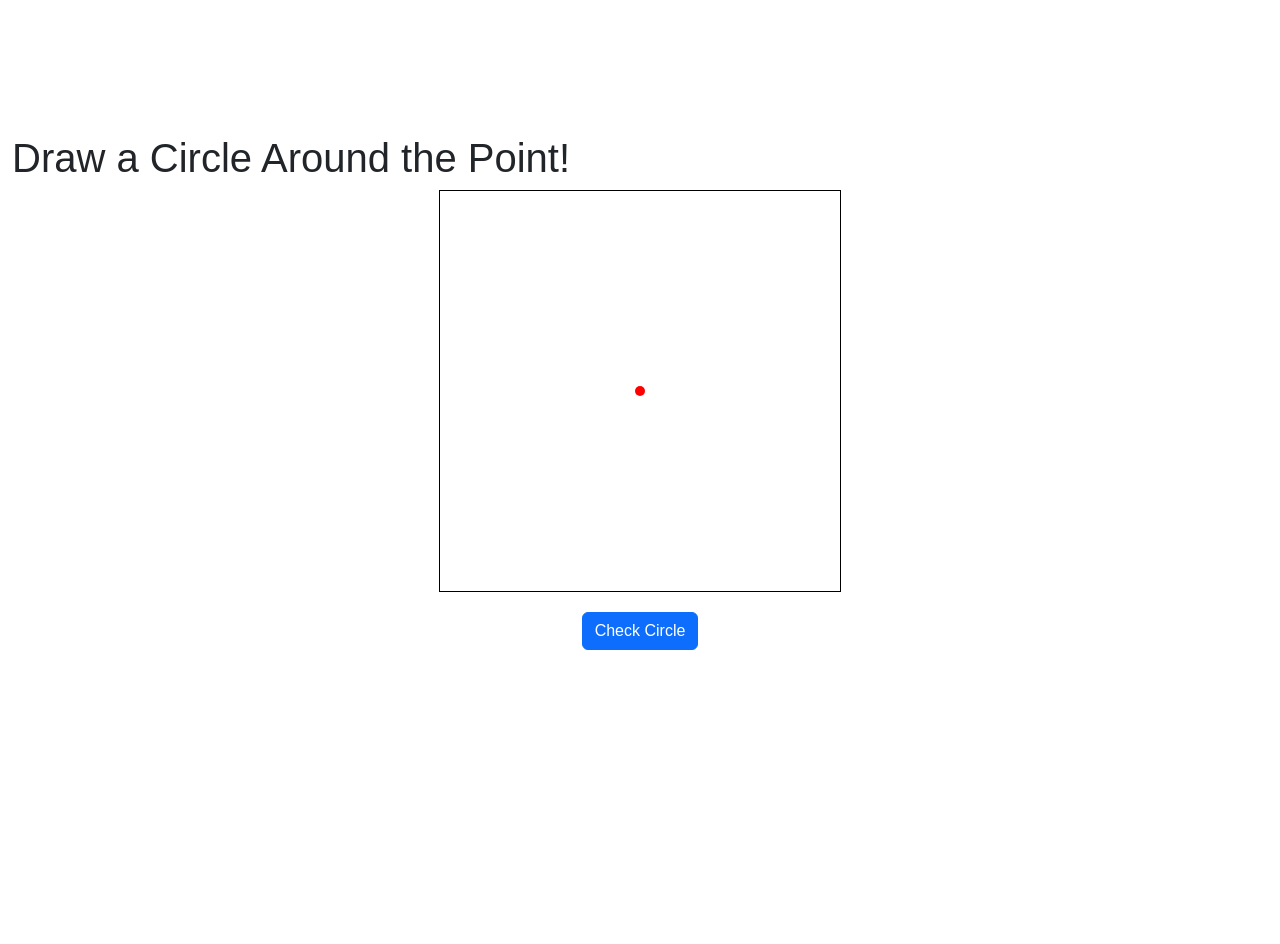
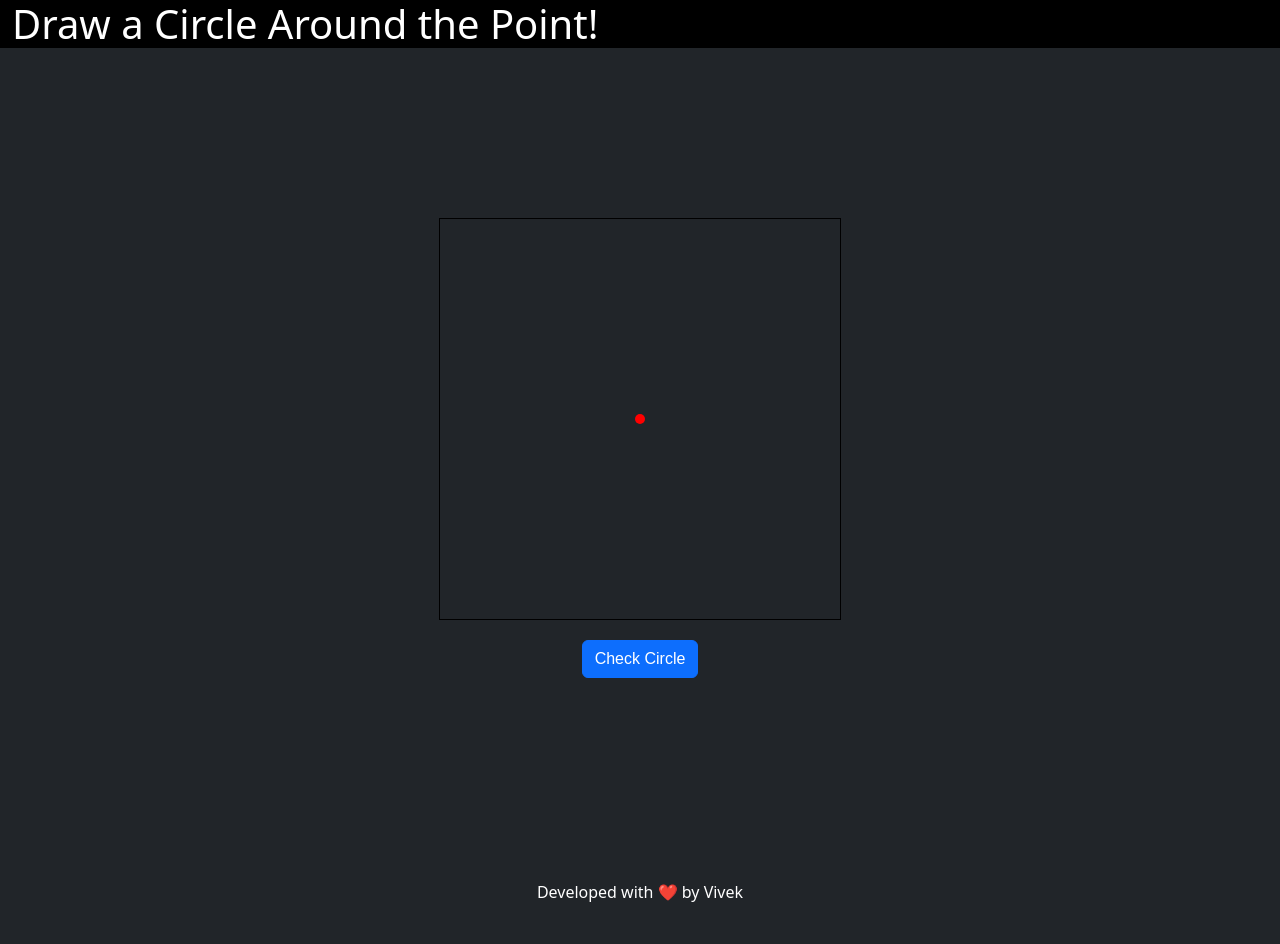
Before and after one commit to imvks786/Games, a plain HTML site: page index.html in a window 1280 px wide. Before the commit the page ends 800 px from the top, so only its background shows below. Drawn offline with nearby package versions, Linux system fonts and the light colour scheme.

Commit message:
Update index.html

```diff
--- a/index.html
+++ b/index.html
@@ -1,12 +1,12 @@
 <!DOCTYPE html>
-<html lang="en">
+<html lang="en" data-bs-theme="dark">
 <head>
-  <meta charset="UTF-8">
-  <meta name="viewport" content="width=device-width, initial-scale=1.0">
-  <link href="https://cdn.jsdelivr.net/npm/bootstrap@5.3.3/dist/css/bootstrap.min.css" rel="stylesheet" integrity="sha384-QWTKZyjpPEjISv5WaRU9OFeRpok6YctnYmDr5pNlyT2bRjXh0JMhjY6hW+ALEwIH" crossorigin="anonymous">
+    <meta charset="utf-8">
+    <meta name="viewport" content="width=device-width, initial-scale=1">
+    <link href="https://cdn.jsdelivr.net/npm/bootstrap@5.3.3/dist/css/bootstrap.min.css" rel="stylesheet" integrity="sha384-QWTKZyjpPEjISv5WaRU9OFeRpok6YctnYmDr5pNlyT2bRjXh0JMhjY6hW+ALEwIH" crossorigin="anonymous">
   <title>Circle Drawing Game</title>
   <style>
-    body {
+    .game {
       display: flex;
       flex-direction: column;
       align-items: center;
@@ -25,14 +25,16 @@
   </style>
 </head>
 <body>
-  <div class="container-fluid">
+  <div class="container-fluid bg-black text-white">
     <h1>Draw a Circle Around the Point!</h1>
   </div>
+  <div class="game">
   <canvas id="drawingCanvas" width="400" height="400"></canvas>
   <div class="button">
     <button id="checkCircle" class="btn btn-primary">Check Circle</button>
   </div>
   <p id="result"></p>
+</div>
 
   <script>
     const canvas = document.getElementById("drawingCanvas");
@@ -160,6 +162,14 @@
       calculateCircleAccuracy();
     });
   </script>
-  <script src="https://cdn.jsdelivr.net/npm/bootstrap@5.3.3/dist/js/bootstrap.bundle.min.js" integrity="sha384-YvpcrYf0tY3lHB60NNkmXc5s9fDVZLESaAA55NDzOxhy9GkcIdslK1eN7N6jIeHz" crossorigin="anonymous"></script>
+    <script src="https://cdn.jsdelivr.net/npm/bootstrap@5.3.3/dist/js/bootstrap.bundle.min.js" integrity="sha384-YvpcrYf0tY3lHB60NNkmXc5s9fDVZLESaAA55NDzOxhy9GkcIdslK1eN7N6jIeHz" crossorigin="anonymous"></script>
+    <script src="https://cdn.jsdelivr.net/npm/@popperjs/core@2.11.8/dist/umd/popper.min.js" integrity="sha384-I7E8VVD/ismYTF4hNIPjVp/Zjvgyol6VFvRkX/vR+Vc4jQkC+hVqc2pM8ODewa9r" crossorigin="anonymous"></script>
+    <script src="https://cdn.jsdelivr.net/npm/bootstrap@5.3.3/dist/js/bootstrap.min.js" integrity="sha384-0pUGZvbkm6XF6gxjEnlmuGrJXVbNuzT9qBBavbLwCsOGabYfZo0T0to5eqruptLy" crossorigin="anonymous"></script>
+
+    <div class="container-fluid text-white text-center bg-dark">
+        <br>
+        <p>Developed with ❤️ by Vivek</p>
+        <br>
+    </div>
 </body>
 </html>
```
